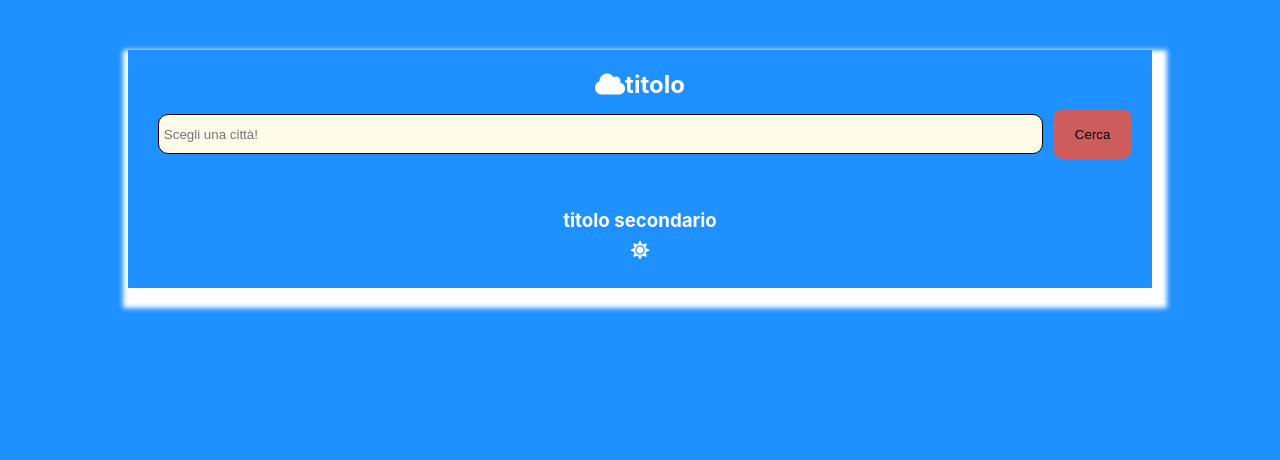
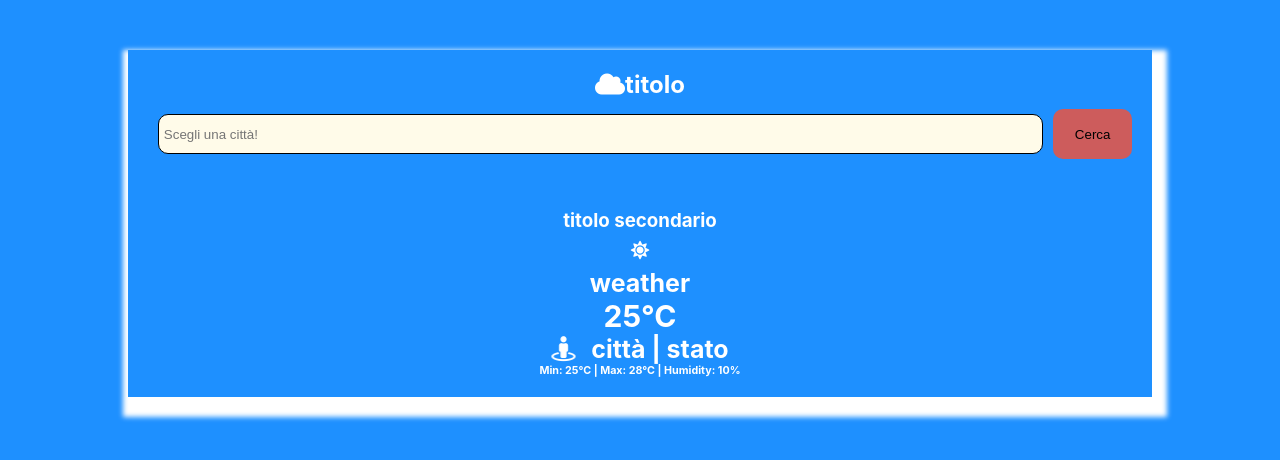
Before and after one commit to ResminiLoris/belka-weather, a React (Create React App) app: page / in a window 1280 px wide. Shown: the top 460 px of the page. Built offline with nearby package versions, Linux system fonts and the light colour scheme.

Commit message:
added city & weather (not dynamic)

```diff
--- a/src/App.css
+++ b/src/App.css
@@ -84,6 +84,28 @@
     transform: scale(1,1);
   }
 }
+/* search results */
+
+.temprature h4{
+  font-size: 30px;
+}
+
+.city h4 i {
+  margin-right: 15px;
+  animation: cityicon 3s infinite;
+}
+
+@keyframes cityicon {
+  0%{
+    transform: rotateY(0deg);
+  }
+  50%{
+    transform: rotateY(180deg);
+  }
+  100%{
+    transform: rotateY(360deg);
+  }
+}
 
 /* responsive */
 
--- a/src/App.js
+++ b/src/App.js
@@ -15,6 +15,16 @@ function App() {
           <div className="icon">
             <i className="fa fa-sun"></i>
           </div>
+          <h4>weather</h4>
+          <div className="temprature">
+            <h4>25&deg;C</h4>
+          </div>
+          <div className="city">
+            <h4><i className="fa fa-street-view"></i>città | stato</h4>
+          </div>
+          <div className="temprature-range">
+            <h6>Min: 25&deg;C | Max: 28&deg;C | Humidity: 10%</h6>
+          </div>
         </div>
       </div>
     </div>
```
